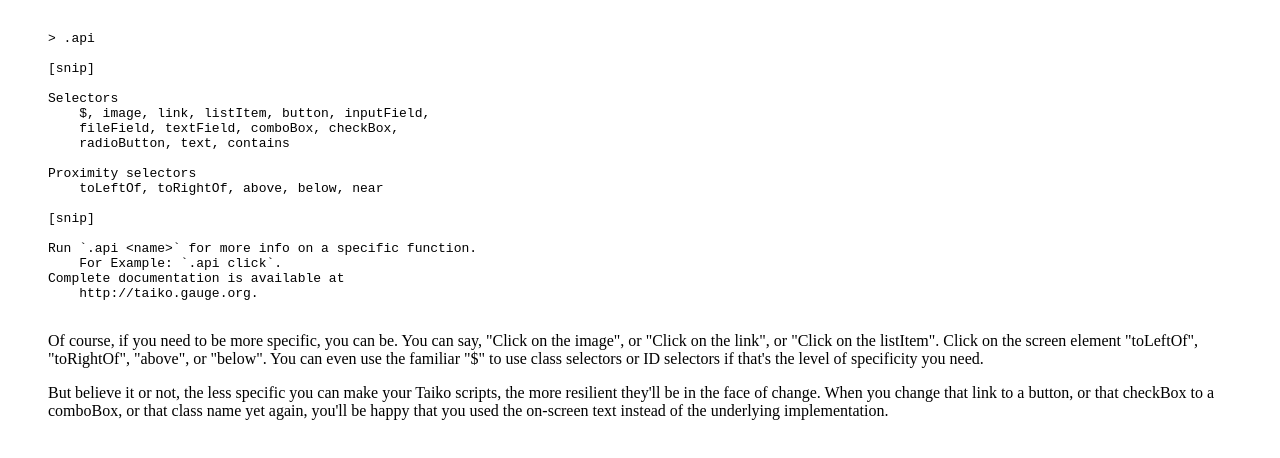
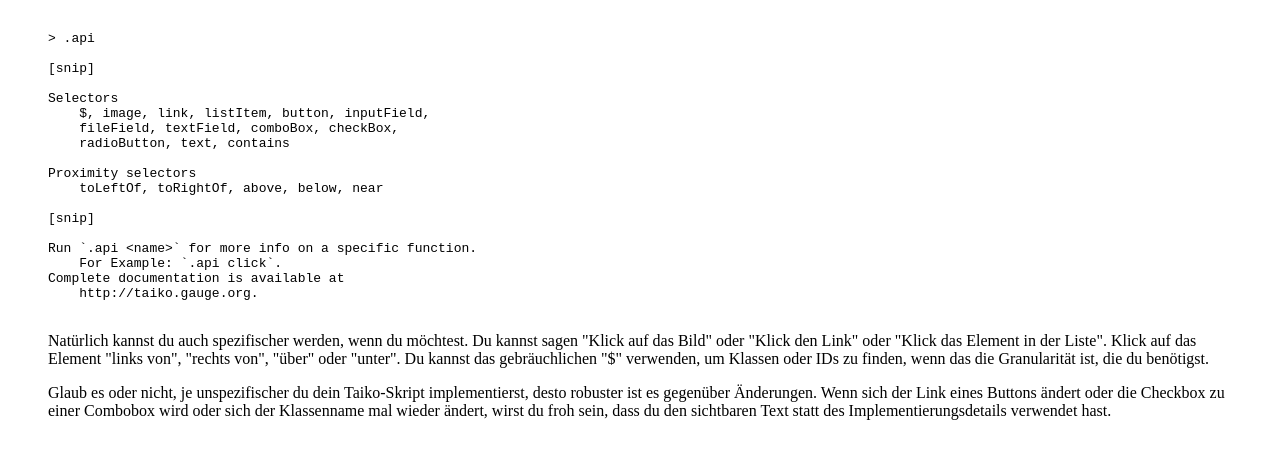
Before and after one commit to ThirstyHead/introducing-taiko, a website: page slides/de-de/slides/taiko-selectors/index.html in a window 1280 px wide. Drawn offline with Linux system fonts and the light colour scheme.

Commit message:
Translated selectors slide.

```diff
--- a/slides/de-de/slides/taiko-selectors/index.html
+++ b/slides/de-de/slides/taiko-selectors/index.html
@@ -1,6 +1,5 @@
       <section class="theme-invert">
         <h2 hidden aria-hidden="false">.api selectors</h2>
-        <audio src="audio.mp3"></audio>
         <figure>
           <pre><code>
 &gt; .api
@@ -26,10 +25,16 @@
 
           <figcaption>
             <p>
-      Of course, if you need to be more specific, you can be. You can say, "Click on the image", or "Click on the link", or "Click on the listItem". Click on the screen element "toLeftOf", "toRightOf", "above", or "below". You can even use the familiar "$" to use class selectors or ID selectors if that's the level of specificity you need.
+                Natürlich kannst du auch spezifischer werden, wenn du möchtest. Du kannst sagen "Klick auf das Bild"
+                oder "Klick den Link" oder "Klick das Element in der Liste". Klick auf das Element "links von",
+                "rechts von", "über" oder "unter". Du kannst das gebräuchlichen "$" verwenden, um Klassen oder IDs
+                zu finden, wenn das die Granularität ist, die du benötigst.
             </p>
             <p>
-But believe it or not, the less specific you can make your Taiko scripts, the more resilient they'll be in the face of change. When you change that link to a button, or that checkBox to a comboBox, or that class name yet again, you'll be happy that you used the on-screen text instead of the underlying implementation.
+                Glaub es oder nicht, je unspezifischer du dein Taiko-Skript implementierst, desto robuster ist es
+                gegenüber Änderungen. Wenn sich der Link eines Buttons ändert oder die Checkbox zu einer Combobox wird
+                oder sich der Klassenname mal wieder ändert, wirst du froh sein, dass du den sichtbaren Text statt
+                des Implementierungsdetails verwendet hast.
             </p>
 
           </figcaption>
```
Also changed, not shown: 1 other file.
